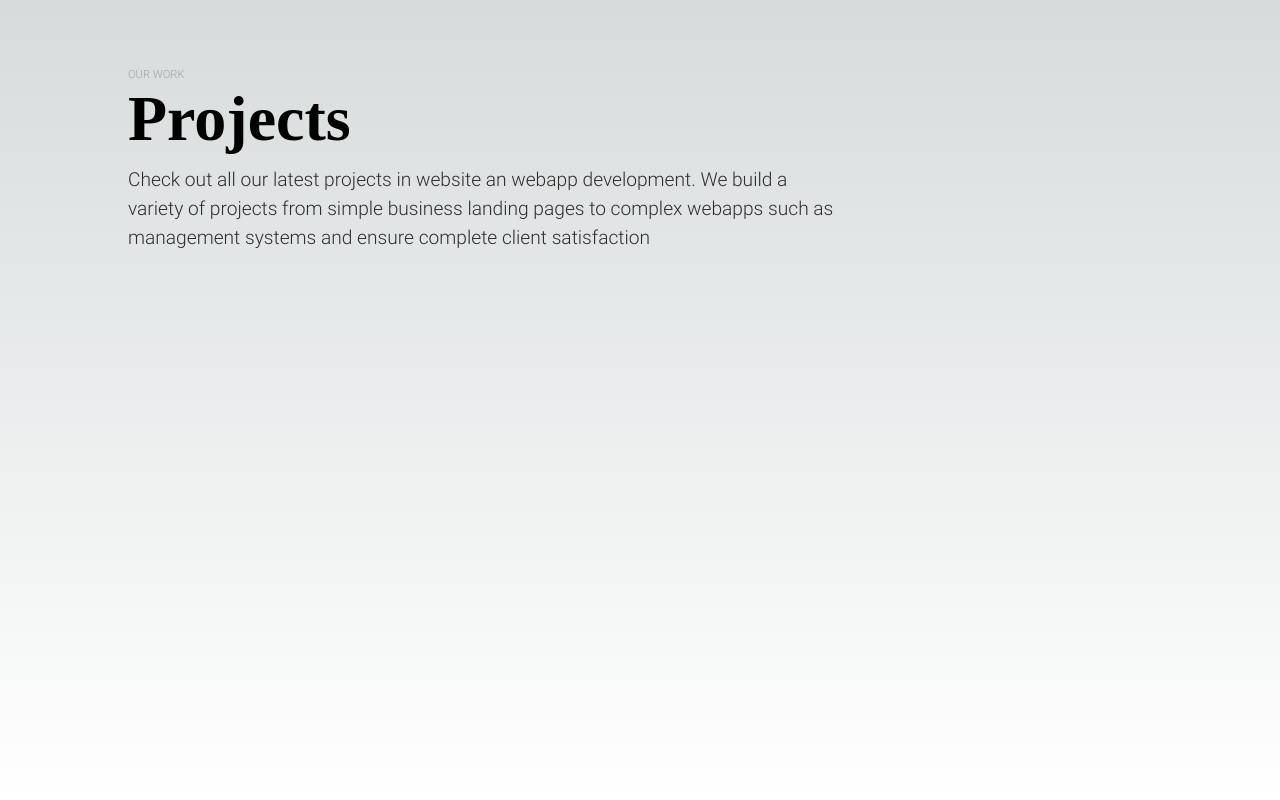
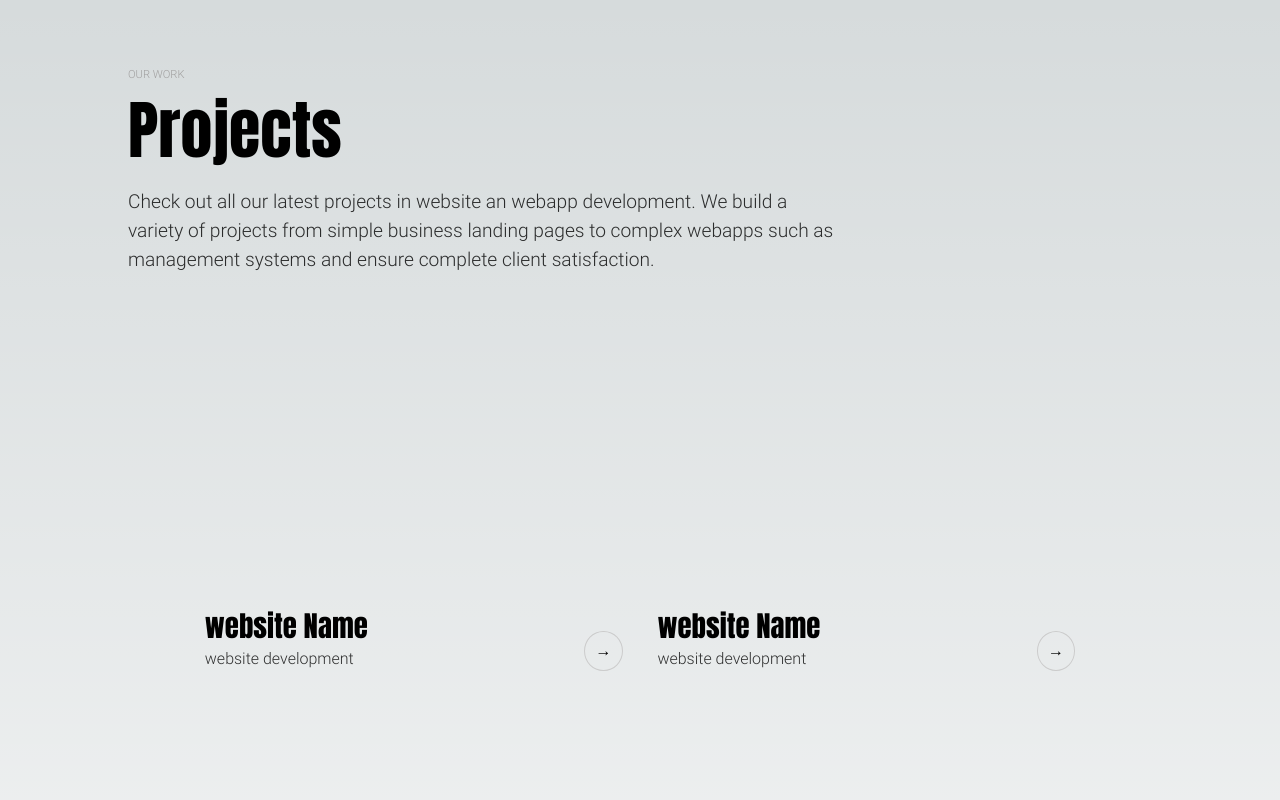
Before and after one commit to Taleemj/Projects, a Next.js app: page / in a window 1280 px wide. Shown: the top 800 px of the page. Built offline with nearby package versions, Linux system fonts and the light colour scheme.

Commit message:
added projects section

```diff
--- a/app/globals.css
+++ b/app/globals.css
@@ -103,6 +103,14 @@ a {
   color: inherit;
   text-decoration: none;
 }
+h1,
+h2,
+h3,
+h4,
+h5,
+h6 {
+  font-family: Impact, Haettenschweiler, "Arial Narrow Bold", sans-serif;
+}
 
 @media (prefers-color-scheme: dark) {
   html {
--- a/app/page.js
+++ b/app/page.js
@@ -1,6 +1,7 @@
 import Image from "next/image";
 import { Inter } from "next/font/google";
 import styles from "./page.module.css";
+import SingleProject from "@/components/SingleProject";
 
 const inter = Inter({ subsets: ["latin"] });
 
@@ -13,8 +14,16 @@ export default function Home() {
         Check out all our latest projects in website an webapp development. We
         build a variety of projects from simple business landing pages to
         complex webapps such as management systems and ensure complete client
-        satisfaction
+        satisfaction.
       </p>
+      <section className={styles.projectsContainer}>
+        <SingleProject styles={styles} />
+        <SingleProject styles={styles} />
+        <SingleProject styles={styles} />
+        <SingleProject styles={styles} />
+        <SingleProject styles={styles} />
+        <SingleProject styles={styles} />
+      </section>
     </main>
   );
 }
--- a/app/page.module.css
+++ b/app/page.module.css
@@ -22,6 +22,51 @@
   line-height: 1.5;
 }
 
+.projectsContainer {
+  width: 85%;
+  margin: 40px auto;
+  display: flex;
+  flex-wrap: wrap;
+  align-items: center;
+  justify-content: space-between;
+}
+.projectsContainer h1 {
+  font-size: 1.8rem;
+}
+.projectsContainer p {
+  margin: 0;
+  font-size: 1rem;
+}
+.projectsContainer .project {
+  width: 48%;
+}
+.projectsContainer .img {
+  width: 100%;
+  height: 250px;
+}
+.projectdetails {
+  display: flex;
+  align-items: flex-end;
+  justify-content: space-between;
+  margin-top: 40px;
+}
+.projectdetails div {
+  width: 100%;
+}
+.projectdetails a {
+  overflow-x: visible;
+  width: 40px;
+  height: 40px;
+  padding: 10px;
+  border: 1px solid #ccc;
+  display: flex;
+  align-items: center;
+  justify-content: center;
+  border-radius: 50%;
+  color: #000;
+  text-decoration: none;
+}
+
 @media (max-width: 600px) {
   .main {
     width: 95%;
@@ -33,4 +78,13 @@
   .main p {
     width: 100%;
   }
+  .projectsContainer {
+    width: 100%;
+  }
+  .projectsContainer .project {
+    width: 100%;
+  }
+  .projectsContainer h1 {
+    font-size: 1.7rem;
+  }
 }
--- /dev/null
+++ b/components/SingleProject.jsx
@@ -0,0 +1,19 @@
+import React from "react";
+
+const SingleProject = ({ styles }) => {
+  return (
+    <div className={styles.project}>
+      {/* <Image src={} alt="IMG" /> */}
+      <div className={styles.img}></div>
+      <div className={styles.projectdetails}>
+        <div>
+          <h1>website Name</h1>
+          <p>website development</p>
+        </div>
+        <a href="/">&rarr;</a>
+      </div>
+    </div>
+  );
+};
+
+export default SingleProject;
```
